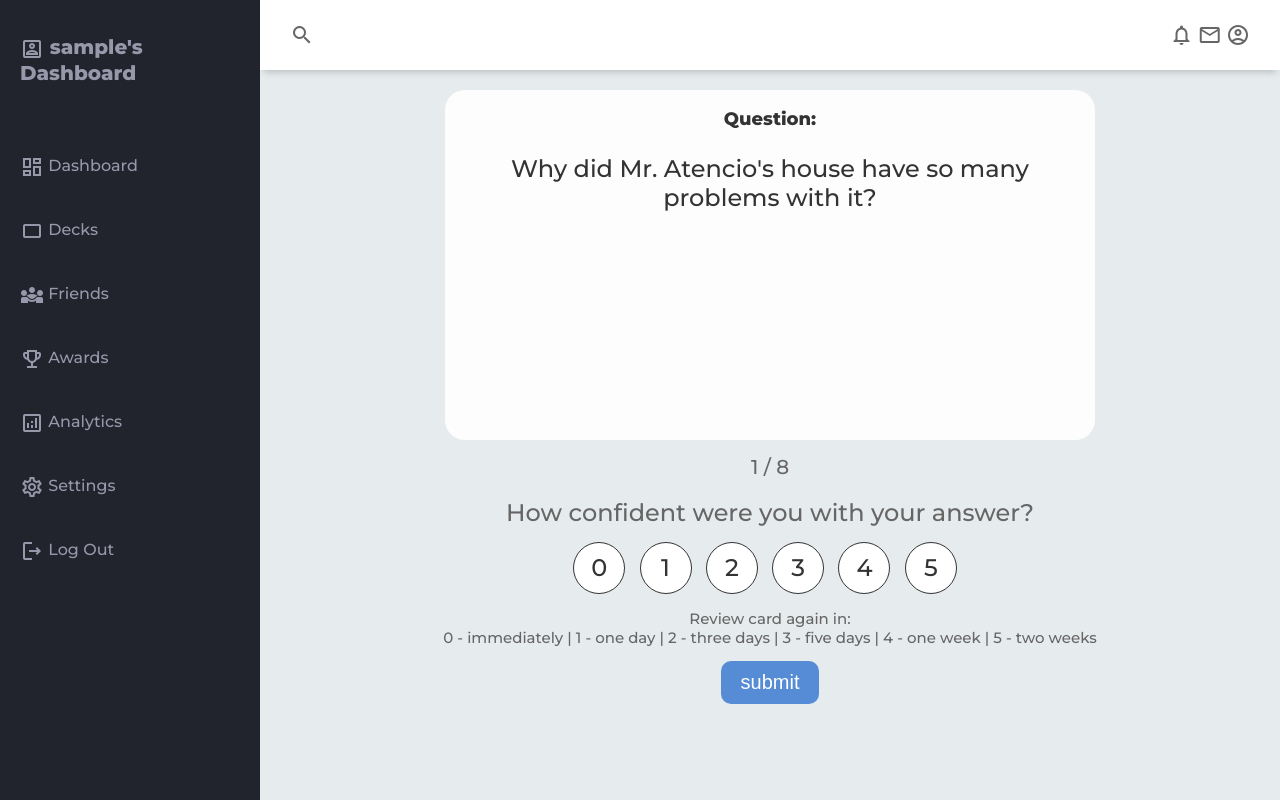
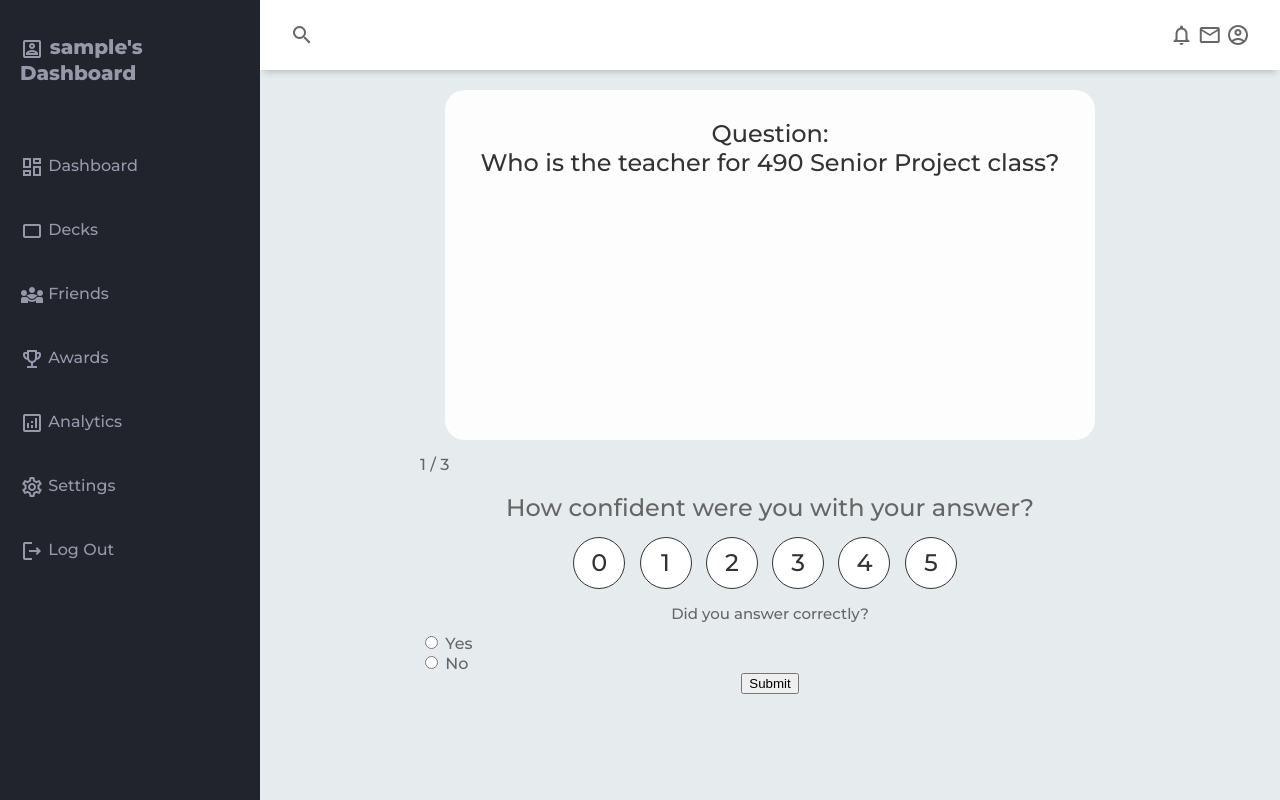
Before and after one commit to NolanBrown42/TICK-KING, a Flask app: page /guidedcards in a window 1280 px wide. Run offline with Flask 3, Linux system fonts and the light colour scheme; the visitor is signed in with stand-in values (Sample User, id 1); some libraries are stand-ins or nearby versions.

Commit message:
Update guidedcards.html
newest version with script

```diff
--- a/website/templates/guidedcards.html
+++ b/website/templates/guidedcards.html
@@ -79,25 +79,15 @@
             <!-- Flash card for guided learning -->
             <div class="card-container">
                 <div class="thecard">
-                    <div class="thefront">
-                        <div class="card-padding">
-                        <h3>Question:</h3>
-                        <p>Why did Mr. Atencio's house have so many problems with it?</p>
-                        </div>
+                    <div id="front-container" class="thefront">
                     </div>
-                    <div class="theback">
-                        <h3>Answer:</h3>
-                        <div class="card-padding">
-                        <p>The workers have gotten lazy and the project manager needs to take a project management class!</p>
-                        </div>
-                    </div>
+                    <div id="back-container" class="theback"></div>
                 </div>
             </div>
 
             <!-- Writing and buttons underneath -->
             <div class="bottom-content">
-                <div class="num-box">
-                    <p>1 / 8</p>
+                <div class="num-box" id="num-container">
                 </div>
                 <br> <!-- line break -->
                 <p>How confident were you with your answer?</p>
@@ -118,14 +108,22 @@
                 </div>
                 </div>
                 <div class="little-text">
-                    <p>Review card again in:<br>0 - immediately | 1 - one day | 2 - three days | 3 - five days | 4 - one week | 5 - two weeks</p>
+                    <p>Did you answer correctly?</p>
+                </div>
+                <div class="yn-rating">
+                    <div>
+                        <input type="radio" id="yes" name="answer" value="yes">
+                        <label for="yes">Yes</label>
+                    </div>
+                    <div>
+                        <input type="radio" id="no" name="answer" value="no">
+                        <label for="no">No</label>
+                    </div>
                 </div>
 
                 <!-- Button to submit the rating -->
                 <div class="submit-btn">
-                    <form>
-                        <input type="submit" value="submit" name="rate-btn">
-                    </form>
+                    <button onclick="nextRow()">Submit</button>
                 </div>
             </div>
 
@@ -133,3 +131,63 @@
         </div>
     </body>
 </html>
+
+
+<!-- SCRIPT FUNCTIONS FOR THIS PAGE -->
+<script>
+    const dataArray = [
+        { id: '1', question: 'Who is the teacher for 490 Senior Project class?', answer: 'Mr. Atencio'},
+        { id: '2', question: 'How far away is Jupiter from Earth?', answer: '601 million miles away'},
+        { id: '3', question: 'Will Vini Remeber his password?', answer: 'Yes, I believe.'}
+    ];
+
+    //function to unselect radio inupts
+    function unselectRadioInputs(groupName) {
+        var radioInputs = document.getElementsByName(groupName);
+        for (var i = 0; i < radioInputs.length; i++) {
+        radioInputs[i].checked = false;
+        }
+    }
+
+    //function to go to next page
+    function goToNextPage() {
+        window.location.href = "/dashboard.html";
+    }
+
+
+    let currentIndex = 0;
+      const frontContainer = document.getElementById('front-container');
+      const backContainer = document.getElementById('back-container');
+      const numContainer = document.getElementById('num-container');
+
+      //function displayData
+      const displayData = () => {
+        const data = dataArray[currentIndex];
+        frontContainer.innerText =
+        `
+        Question:
+         ${data.question}`;
+
+         backContainer.innerText =
+         `
+         Answer:
+         ${data.answer}`;
+
+        numContainer.innerText = `${data.id} / ${dataArray.length}`;
+      };
+
+      displayData();
+
+      //function nextRow
+      const nextRow = () => {
+        currentIndex++;
+        if (currentIndex >= dataArray.length) {
+          alert('Finished Guided Learning flashcards!! Well done!');
+        } else {
+          displayData();
+          unselectRadioInputs("rating");
+          unselectRadioInputs("answer");
+        }
+      };
+
+</script>
```
